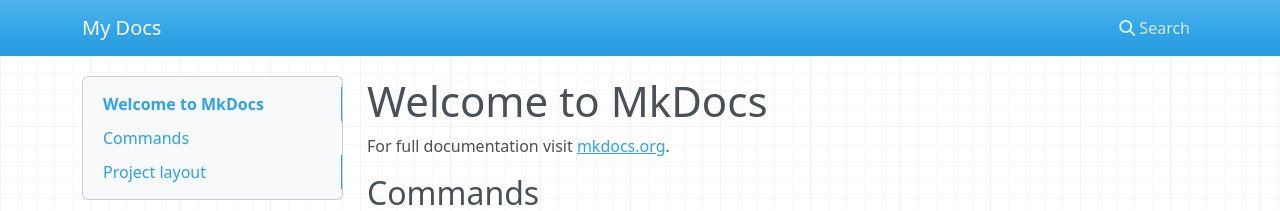
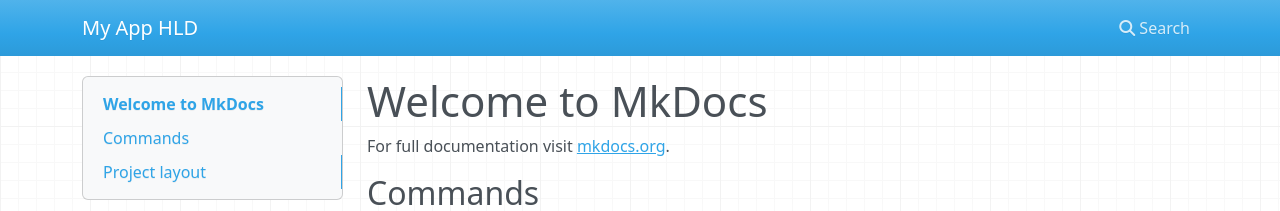
Before and after one commit to SanthoshNC/ContinuousDocumentation, an MkDocs documentation site: the page built from docs/index.md, in a window 1280 px wide. Shown: the top 211 px of the page. Built offline with MkDocs 1.6.1, drawn with Linux system fonts in a browser that asks for light colours; nearby versions of some CDN libraries.

Commit message:
Changed heading

```diff
--- a/mkdocs.yml
+++ b/mkdocs.yml
@@ -1 +1 @@
-site_name: My Docs
+site_name: My App HLD
```
Also changed, not shown: 1 other file.
